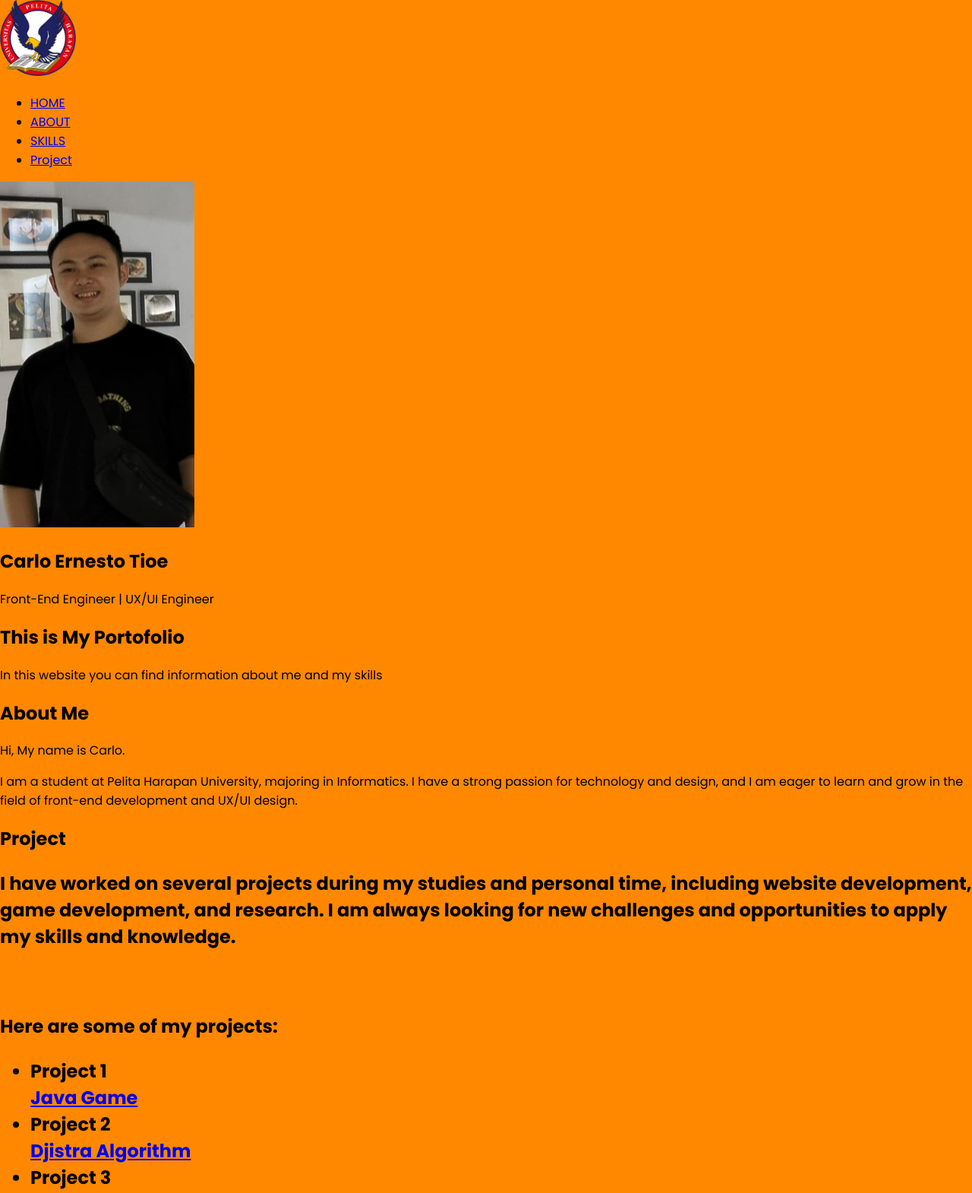
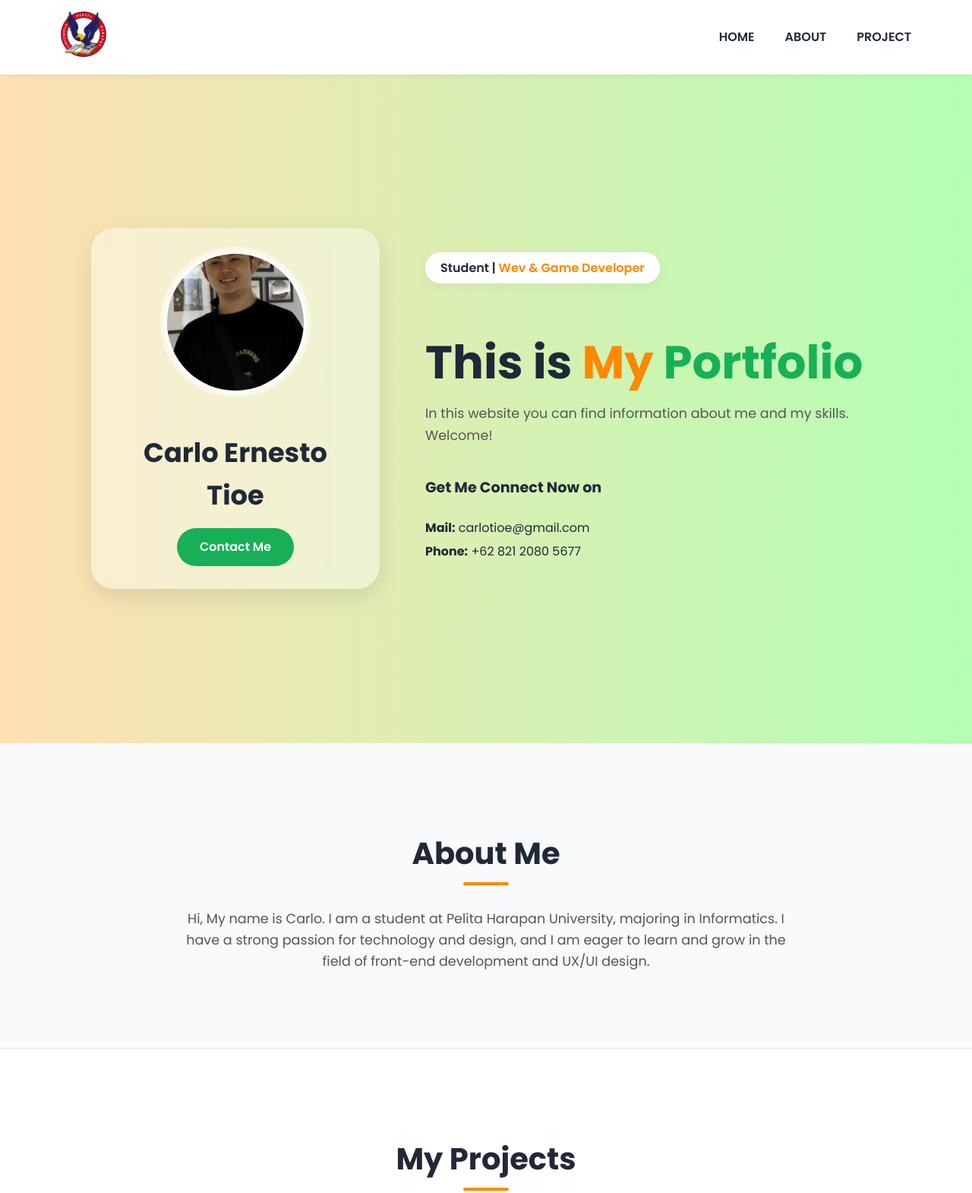
Before and after one commit to Carlo-Ernest-Tioe/Portofolio, a plain HTML site: page index.html in a window 1280 px wide. Shown: the top 1570 px of the page at 76% size. Drawn offline with Linux system fonts and the light colour scheme.

Commit message:
css added

```diff
--- a/index.html
+++ b/index.html
@@ -1,84 +1,81 @@
 <!DOCTYPE html>
 <html lang="en">
+
 <head>
     <meta charset="UTF-8">
     <meta name="viewport" content="width=device-width, initial-scale=1.0">
     <title>Carlo - Portfolio</title>
     <link href="https://fonts.googleapis.com/css2?family=Poppins:wght@400;600;700&display=swap" rel="stylesheet">
-    <style>
-        body {
-            font-family: 'Poppins', sans-serif;
-            margin: 0;
-            padding: 0;
-            background-color: #ff8800;
-        }
-        .navbar .logo img {
-            height: 100px;
-            width: auto;
-        }
-    </style>
+    <link rel="stylesheet" href="style.css">
 </head>
+
 <body>
     <nav class="navbar">
-        <a href="#" class="logo">
-             <img src="uph.png" alt="Logo UPH">
+        <a href="#Home" class="logo">
+            <img src="uph.png" alt="Logo UPH">
         </a>
         <ul class="nav-links">
-            <li><a href="Home">HOME</a></li>
-            <li><a href="About">ABOUT</a></li>
-            <li><a href="Skills">SKILLS</a></li>
-            <li><a href="Project">Project</a></li>
+            <li><a href="#Home">HOME</a></li>
+            <li><a href="#About">ABOUT</a></li>
+            <li><a href="#Project">PROJECT</a></li>
         </ul>
     </nav>
 
-    <section class="home-section">
+    <section class="hero-section" id="Home">
         <div class="profile-card">
             <div class="profile-pic-container">
-                <img src="carlo.jpg" alt="Carlo"style="width:20%"class="profile-pic">
+                <img src="carlo.jpg" alt="Carlo" class="profile-pic">
             </div>
             <h2 class="name">Carlo Ernesto Tioe</h2>
+            <a href="" class="contact-button">Contact Me</a>
         </div>
 
-        <div class="Home">
-            <div class="job-title">Front-End Engineer | <span>UX/UI Engineer</span></div>
-            <h1>This is <span class="design">My</span> <span class="coding">Portofolio</span></h1>
-            <p>In this website you can find information about me and my skills</p>
-        <div class="About">
-            <h2>About Me<h2> </div>
-            <p>Hi, My name is Carlo. </p>
-            <p>I am a student at Pelita Harapan University, majoring in Informatics. I have a strong passion for technology
-                and design, and I am eager to learn and grow in the field of front-end development and UX/UI design.</p>
-        </div>
-        <div class="Project">
-            <h2>Project<h2>
-            <p>I have worked on several projects during my studies and personal time, including website development, game
-                development, and research. I am always looking for new challenges and opportunities to apply my skills
-                and knowledge.</p>
-            <br>
-            <p>Here are some of my projects:</p>
-            <ul>
-                <li>Project 1</li>
-                    <a href="https://github.com/Legocrocs/Java-game-project">Java Game</a>
-                <li>Project 2</li>
-                    <a href="https://github.com/Expellar/Final-Project-DAA">Djistra Algorithm</a>
-                <li>Project 3</li>
-                    <a href="https://github.com/SSSalvan/O.M.G.A.M.M.A">Game Design Project</a>
-                <li>Project 4</li>
-                    <a href="https://github.com/SSSalvan/ProjectChat_Jarkom">Chat</a>
-    </ul>
-        </div>
+        <div class="hero-content">
+            <div class="job-title">Student | <span>Wev & Game Developer</span></div>
+            <h1>This is <span class="design">My</span> <span class="coding">Portfolio</span></h1>
+            <p>In this website you can find information about me and my skills. Welcome!</p>
+
             <div class="connect-links">
                 <h3>Get Me Connect Now on</h3>
-                <div class="social-icons">
-                    <p>Mail:
-                    carlotioe@gmail.com
-                    </p>
-                    Phone:
-                     +6282120805677
+                <div class="social-info">
+                    <p><strong>Mail:</strong> carlotioe@gmail.com</p>
+                    <p><strong>Phone:</strong> +62 821 2080 5677</p>
                 </div>
-        </div>
             </div>
         </div>
     </section>
+
+    <section id="About" class="content-section">
+        <div class="container">
+            <h2>About Me</h2>
+            <p>Hi, My name is Carlo. I am a student at Pelita Harapan University, majoring in Informatics. I have a
+                strong passion for technology and design, and I am eager to learn and grow in the field of front-end
+                development and UX/UI design.</p>
+        </div>
+    </section>
+
+    <section id="Project" class="content-section">
+        <div class="container">
+            <h2>My Projects</h2>
+            <p>I have worked on several projects during my studies and personal time, including website development,
+                game development, and research. Here are some of them:</p>
+            <ul class="project-list">
+                <li><a href="https://github.com/Legocrocs/Java-game-project" target="_blank">Java Game</a> - A simple
+                    game built using Java.</li>
+                <li><a href="https://github.com/Expellar/Final-Project-DAA" target="_blank">Dijkstra Algorithm
+                        Visualizer</a> - A tool to visualize Dijkstra's pathfinding algorithm using coppeliasim.</li>
+                <li><a href="https://github.com/SSSalvan/O.M.G.A.M.M.A" target="_blank">Game Design Project</a> - A
+                    project focusing on game design concepts and implementation base on SDG.</li>
+                <li><a href="https://github.com/SSSalvan/ProjectChat_Jarkom" target="_blank">Simple Chat Application</a>
+                    - A basic chat application built to understand network concepts.</li>
+            </ul>
+        </div>
+    </section>
+
+    <footer id="Contact" class="footer-section">
+        <p>&copy; 2025 Carlo Ernesto Tioe. All rights reserved.</p>
+    </footer>
+
 </body>
+
 </html>
--- /dev/null
+++ b/style.css
@@ -0,0 +1,312 @@
+:root {
+    --primary-orange: #FF8800;
+    --secondary-green: #17B057;
+    --dark-gray: #1F2937;
+    --white: #FFFFFF;
+    --light-bg: #F9FAFB; /* Sedikit abu-abu untuk background section */
+    --gradient-start: #ffe0b3;
+    --gradient-end: #b3ffb3;
+}
+
+/* General Body Styles */
+html {
+    scroll-behavior: smooth;
+}
+
+body {
+    font-family: 'Poppins', sans-serif;
+    margin: 0;
+    padding: 0;
+    background-color: var(--light-bg);
+    color: var(--dark-gray);
+    line-height: 1.6;
+    overflow-x: hidden;
+}
+
+/* Navbar */
+.navbar {
+    display: flex;
+    justify-content: space-between;
+    align-items: center;
+    padding: 15px 80px;
+    background-color: var(--white);
+    box-shadow: 0 2px 10px rgba(0, 0, 0, 0.05);
+    position: sticky;
+    top: 0;
+    z-index: 1000;
+}
+
+.navbar .logo img {
+    height: 60px;
+    width: auto;
+}
+
+.navbar .nav-links {
+    list-style: none;
+    margin: 0;
+    padding: 0;
+    display: flex;
+    gap: 40px;
+}
+
+.navbar .nav-links a {
+    text-decoration: none;
+    color: var(--dark-gray);
+    font-weight: 600;
+    transition: color 0.3s ease;
+}
+
+.navbar .nav-links a:hover {
+    color: var(--primary-orange);
+}
+
+/* Hero Section (Home) */
+.hero-section {
+    display: flex;
+    justify-content: center;
+    align-items: center;
+    min-height: 100vh;
+    padding: 40px 80px;
+    gap: 60px;
+    background: linear-gradient(to right, var(--gradient-start), var(--gradient-end));
+}
+
+.profile-card {
+    background: rgba(255, 255, 255, 0.4);
+    backdrop-filter: blur(10px);
+    border-radius: 30px;
+    padding: 30px;
+    box-shadow: 0 10px 30px rgba(0, 0, 0, 0.1);
+    text-align: center;
+    display: flex;
+    flex-direction: column;
+    align-items: center;
+    width: 320px;
+    max-width: 100%;
+    flex-shrink: 0;
+}
+
+.profile-card .profile-pic-container {
+    width: 180px;
+    height: 180px;
+    border-radius: 50%;
+    overflow: hidden;
+    margin-bottom: 20px;
+    border: 4px solid var(--white);
+    box-shadow: 0 0 0 5px rgba(255, 255, 255, 0.5);
+}
+
+.profile-card .profile-pic {
+    width: 100%;
+    height: 100%;
+    object-fit: cover;
+}
+
+.profile-card .name {
+    font-size: 2.2em;
+    font-weight: 700;
+    color: var(--dark-gray);
+    margin-bottom: 15px;
+}
+
+.profile-card .contact-button {
+    background-color: var(--secondary-green);
+    color: var(--white);
+    padding: 12px 30px;
+    border-radius: 30px;
+    text-decoration: none;
+    font-weight: 600;
+    display: inline-block;
+    transition: background-color 0.3s ease;
+}
+
+.profile-card .contact-button:hover {
+    background-color: var(--primary-orange);
+}
+
+.hero-content {
+    max-width: 600px;
+}
+
+.hero-content .job-title {
+    background-color: var(--white);
+    padding: 8px 20px;
+    border-radius: 20px;
+    display: inline-block;
+    margin-bottom: 20px;
+    font-weight: 600;
+    color: var(--dark-gray);
+    box-shadow: 0 5px 15px rgba(0, 0, 0, 0.05);
+}
+
+.hero-content .job-title span {
+    color: var(--primary-orange);
+}
+
+.hero-content h1 {
+    font-size: 3.8em;
+    line-height: 1.1;
+    margin-bottom: 20px;
+    color: var(--dark-gray);
+}
+
+.hero-content h1 .design {
+    color: var(--primary-orange);
+}
+
+.hero-content h1 .coding {
+    color: var(--secondary-green);
+}
+
+.hero-content p {
+    font-size: 1.1em;
+    color: #555;
+    margin-bottom: 30px;
+}
+
+.hero-content .connect-links {
+    margin-top: 40px;
+    display: flex;
+    align-items: flex-start;
+    flex-direction: column;
+    gap: 10px;
+}
+
+.hero-content .connect-links h3 {
+    font-size: 1.2em;
+    margin: 0 0 10px 0;
+    color: var(--dark-gray);
+}
+
+.social-info p {
+    margin: 5px 0;
+    font-size: 1em;
+    color: var(--dark-gray);
+}
+
+/* Content Sections (About, Project) */
+.content-section {
+    padding: 80px 40px;
+    background-color: var(--white);
+    border-bottom: 1px solid #e5e7eb;
+}
+
+.content-section:nth-child(odd) {
+     background-color: var(--light-bg);
+}
+
+.container {
+    max-width: 900px;
+    margin: 0 auto;
+    text-align: center;
+}
+
+.content-section h2 {
+    font-size: 2.5em;
+    color: var(--dark-gray);
+    margin-bottom: 40px;
+    position: relative;
+    display: inline-block;
+}
+
+.content-section h2::after {
+    content: '';
+    position: absolute;
+    bottom: -10px;
+    left: 50%;
+    transform: translateX(-50%);
+    width: 60px;
+    height: 4px;
+    background-color: var(--primary-orange);
+    border-radius: 2px;
+}
+
+.content-section p {
+    font-size: 1.1em;
+    color: #555;
+    text-align: center;
+    max-width: 800px;
+    margin: 0 auto 20px auto;
+}
+
+/* Project List Styling */
+.project-list {
+    list-style: none;
+    padding: 0;
+    text-align: left;
+    max-width: 700px;
+    margin: 40px auto 0 auto;
+}
+
+.project-list li {
+    background-color: var(--white);
+    border: 1px solid #ddd;
+    border-radius: 8px;
+    padding: 20px;
+    margin-bottom: 15px;
+    transition: transform 0.3s ease, box-shadow 0.3s ease;
+}
+
+.project-list li:hover {
+    transform: translateY(-5px);
+    box-shadow: 0 10px 20px rgba(0,0,0,0.08);
+}
+
+.project-list a {
+    font-size: 1.2em;
+    font-weight: 600;
+    color: var(--secondary-green);
+    text-decoration: none;
+}
+
+.project-list a:hover {
+    text-decoration: underline;
+    color: var(--primary-orange);
+}
+
+/* Footer */
+.footer-section {
+    background-color: var(--dark-gray);
+    color: var(--white);
+    text-align: center;
+    padding: 20px 40px;
+}
+
+
+/* Responsive Design */
+@media (max-width: 1024px) {
+    .navbar {
+        padding: 15px 40px;
+    }
+    .hero-section {
+        flex-direction: column;
+        padding: 40px;
+        text-align: center;
+        min-height: auto;
+    }
+    .profile-card {
+        margin-bottom: 40px;
+    }
+    .hero-content h1 {
+        font-size: 3em;
+    }
+    .hero-content .connect-links {
+        align-items: center;
+    }
+}
+
+@media (max-width: 768px) {
+    .navbar {
+        flex-direction: column;
+        gap: 15px;
+    }
+    .hero-content h1 {
+        font-size: 2.5em;
+    }
+    .content-section {
+        padding: 60px 20px;
+    }
+    .content-section h2 {
+        font-size: 2.2em;
+    }
+}
```
